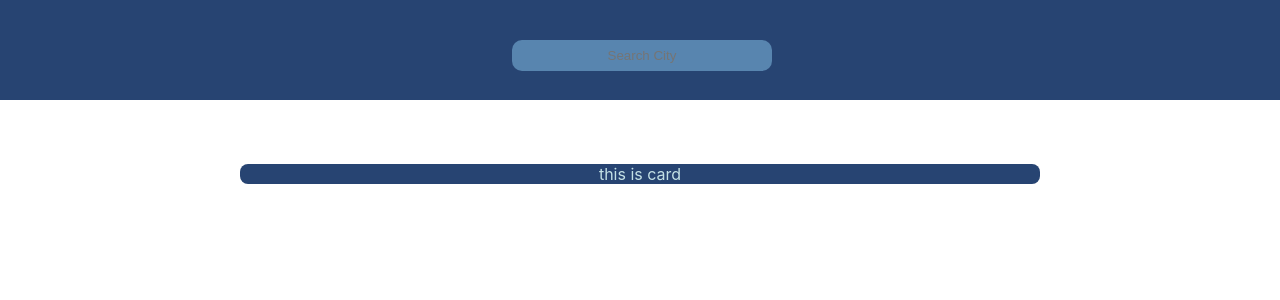
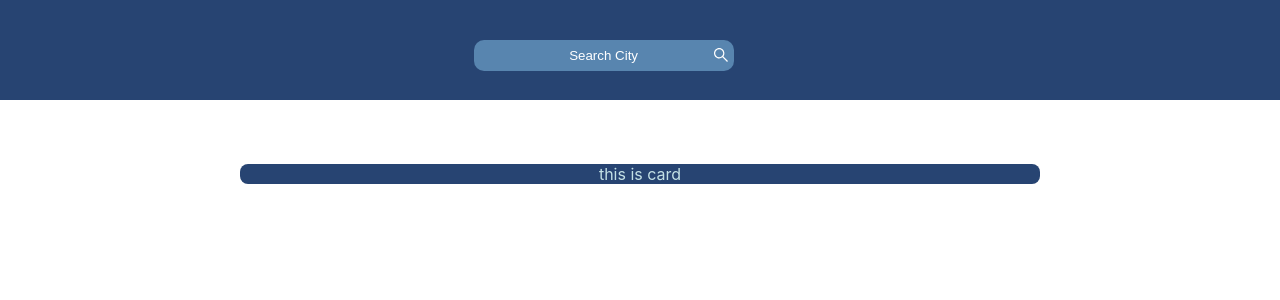
Before and after one commit to Ramin-Farhadi/weatherApp, a React (Create React App) app: page / in a window 1280 px wide. Shown: the top 300 px of the page. Built offline with nearby package versions, Linux system fonts and the light colour scheme.

Commit message:
Icon added

```diff
--- a/package.json
+++ b/package.json
@@ -8,6 +8,7 @@
     "@testing-library/user-event": "^13.5.0",
     "react": "^18.2.0",
     "react-dom": "^18.2.0",
+    "react-icons": "^4.4.0",
     "react-scripts": "5.0.1",
     "web-vitals": "^2.1.4"
   },
--- a/src/components/Search.js
+++ b/src/components/Search.js
@@ -1,9 +1,13 @@
 import React from 'react';
 import './css/search.css';
+import { FaSistrix } from 'react-icons/fa';
 function Search() {
   return (
     <div className="search">
       <input type="text" placeholder="Search City" />
+      <FaSistrix
+        style={{ position: 'absolute', color: 'white', right: 5, top: 7 }}
+      />
     </div>
   );
 }
--- a/src/components/css/search.css
+++ b/src/components/css/search.css
@@ -1,9 +1,10 @@
 .search {
   position: absolute;
   top: 40%;
-  left: 40%;
+  left: 37%;
 }
 .search input {
+  position: relative;
   width: 250px;
   border: none;
   color: #c3e0e5;
@@ -12,3 +13,6 @@
   background-color: #5885af;
   text-align: center;
 }
+::placeholder {
+  color: white;
+}
```
Also changed, not shown: 1 other file (tests, documents, lock files or other folders).
